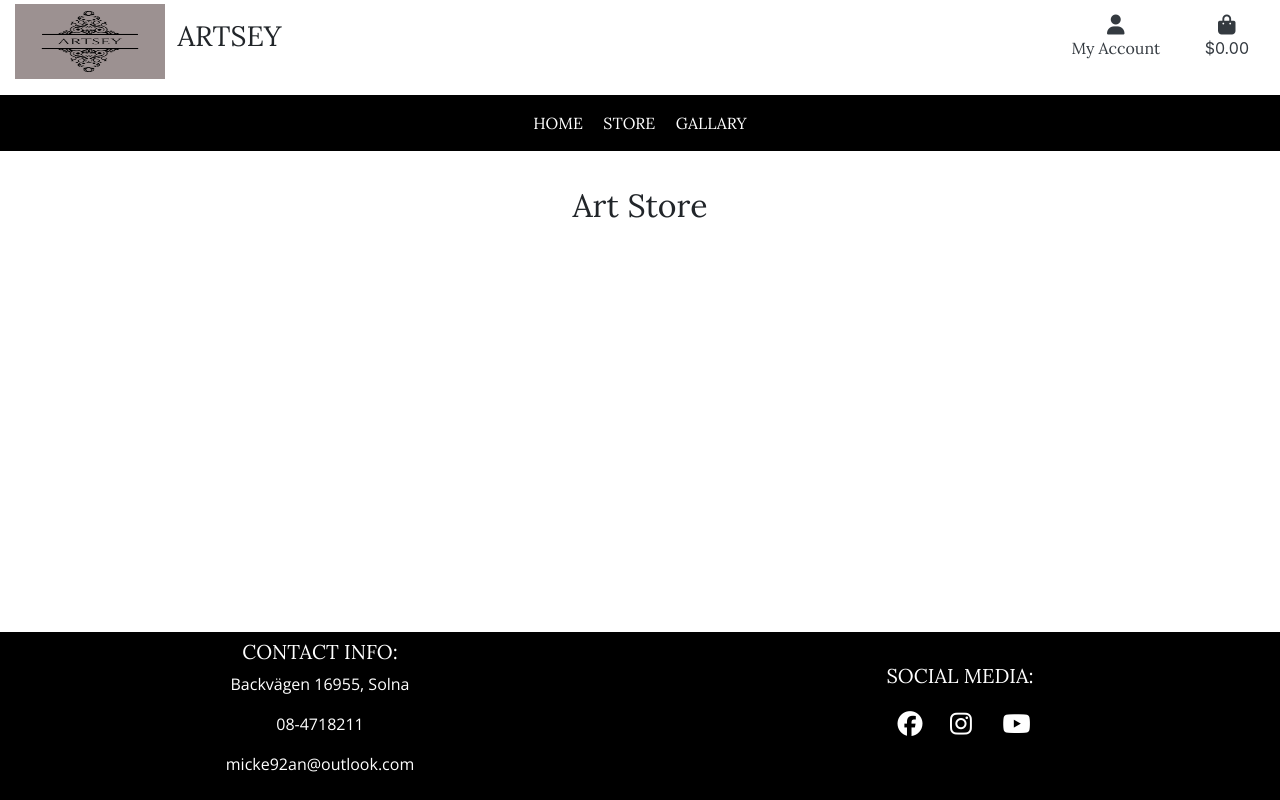
After one commit to 92an/ms4, a Django app: page /artwork/ in a window 1280 px wide. The commit adds this page. Run offline with Django 3.2, Linux system fonts and the light colour scheme; data that the repository does not hold is empty; some libraries are stand-ins or nearby versions.

Commit message:
products added and displayed

```diff
--- a/artsey/urls.py
+++ b/artsey/urls.py
@@ -22,4 +22,5 @@ urlpatterns = [
     path('admin/', admin.site.urls),
     path('accounts/', include('allauth.urls')),
     path("", include("home.urls")),
+    path("artwork/", include("artwork.urls")),
 ] +static(settings.MEDIA_URL, document_root=settings.MEDIA_ROOT)
--- a/artwork/models.py
+++ b/artwork/models.py
@@ -1,11 +1,14 @@
 from django.db import models
 
 # Create your models here.
+
+
 class Medium(models.Model):
     name = models.CharField(max_length=250)
 
     def __str__(self):
         return self.name
+
 
 class Artwork(models.Model):
     medium = models.ForeignKey("Medium", null=True, blank=True, on_delete=models.SET_NULL)
--- /dev/null
+++ b/artwork/templates/artwork/artwork.html
@@ -0,0 +1,43 @@
+{% extends "base.html" %}
+{% load static %}
+
+{% block page_header %}
+    <div class="container page_header_container my-2">
+        <div class="row">
+            <div class="col-12">
+                <h2 class="text-center heading capitalize">Art Store</h2>
+            </div>
+        </div>
+    </div>
+{% endblock %}
+
+{% block content %}
+    <div class="container my-2">
+        <div class="row">
+            {% for artwork in artworks %}
+            <div class="col-md-6 my-4">
+                <div class="card pb-3">
+                    <img src="/media/{{ artwork.image }}" alt="item-image" class="card-img-top product_image">
+                    <h3 class="card-title heading mt-2 px-4">{{ artwork.title }}</h3>
+                    {% if artwork.price_discounted %}
+                    <span class="badge bg-dark text-white">On Sale</span>
+                    {% else %}
+                    <span class="badge bg-dark text-dark">not on sale</span>
+                    {% endif %}
+                    <div class="card-body">
+                        {% if artwork.price_discounted %}
+                        <p class="card-text main-text px-4">Product Price: <span class="disscounted">${{ artwork.price }}</span></p>
+                        <p class="card-text main-text px-4">Product Discounted Price: <span class="price">${{ artwork.price_discounted }}</span></p>
+                        {% else %}
+                        <p class="card-text main-text px-4">Product Price: <span class="price">${{ artwork.price }}</span></p>
+                        <br>
+                        {% endif %}
+                        <a class="btn btn-dark capitalize">view details</a>
+                        <a class="btn btn-dark capitalize float-right">add to cart</a>
+                    </div>
+                </div>
+            </div>
+            {% endfor %}
+        </div>
+    </div>
+{% endblock %}
--- /dev/null
+++ b/artwork/urls.py
@@ -0,0 +1,7 @@
+from django.contrib import admin
+from django.urls import path
+from . import views
+
+urlpatterns = [
+    path("", views.artwork, name="artwork")
+]
--- a/artwork/views.py
+++ b/artwork/views.py
@@ -1,3 +1,16 @@
 from django.shortcuts import render
+from .models import Artwork
 
 # Create your views here.
+
+
+def artwork(request):
+    """A view of the artwork for sale, as well as sorting and filtering"""
+
+    artworks = Artwork.objects.all()
+
+    context = {
+        "artworks": artworks,
+    }
+
+    return render(request, "artwork/artwork.html", context)
--- a/home/views.py
+++ b/home/views.py
@@ -1,4 +1,5 @@
 from django.shortcuts import render
+
 
 # Create your views here.
 def index(request):
--- a/static/css/style.css
+++ b/static/css/style.css
@@ -46,7 +46,7 @@ html {
     flex: 1 0 auto;
   }
 
-/* heading and footer*/
+/* heading and footer */
 
 #heading_container {
     position: relative;
@@ -93,6 +93,27 @@ html {
 }
 
 
+/* Store page */
+
+.product_image {
+    height: 300px;
+}
+
+.card-title {
+    font-weight: 700;
+}
+
+.disscounted {
+    text-decoration: line-through;
+}
+
+.price {
+    font-weight: 600;
+    color: green;
+}
+
+
+
 /* media queries */
 @media screen and (min-width: 1100px) {
     #logo_img {
--- a/templates/base.html
+++ b/templates/base.html
@@ -89,7 +89,7 @@
             <div class="col-auto ">
                 <ul id="navigation_menu" class="list-inline my-3">
                     <a href="{% url 'home' %}" class="menu_row_color mx-2"><li class="list-inline-item heading uppercase">Home</li></a>
-                    <a href="#" class="menu_row_color mx-2"><li class="list-inline-item heading uppercase">Store</li></a>
+                    <a href="{% url 'artwork' %}" class="menu_row_color mx-2"><li class="list-inline-item heading uppercase">Store</li></a>
                     <a href="#" class="menu_row_color mx-2"><li class="list-inline-item heading uppercase">Gallary</li></a>
                 </ul>
             </div>
```
Also changed, not shown: README.md, media/bridge-5984279_1920.jpg (added), media/colourful-4804818_1920.jpg (added), media/feathers-2561511_1920.jpg (added), media/image2_1IS4NvM.jpg (added), media/man-2196323_1920.jpg (added).
